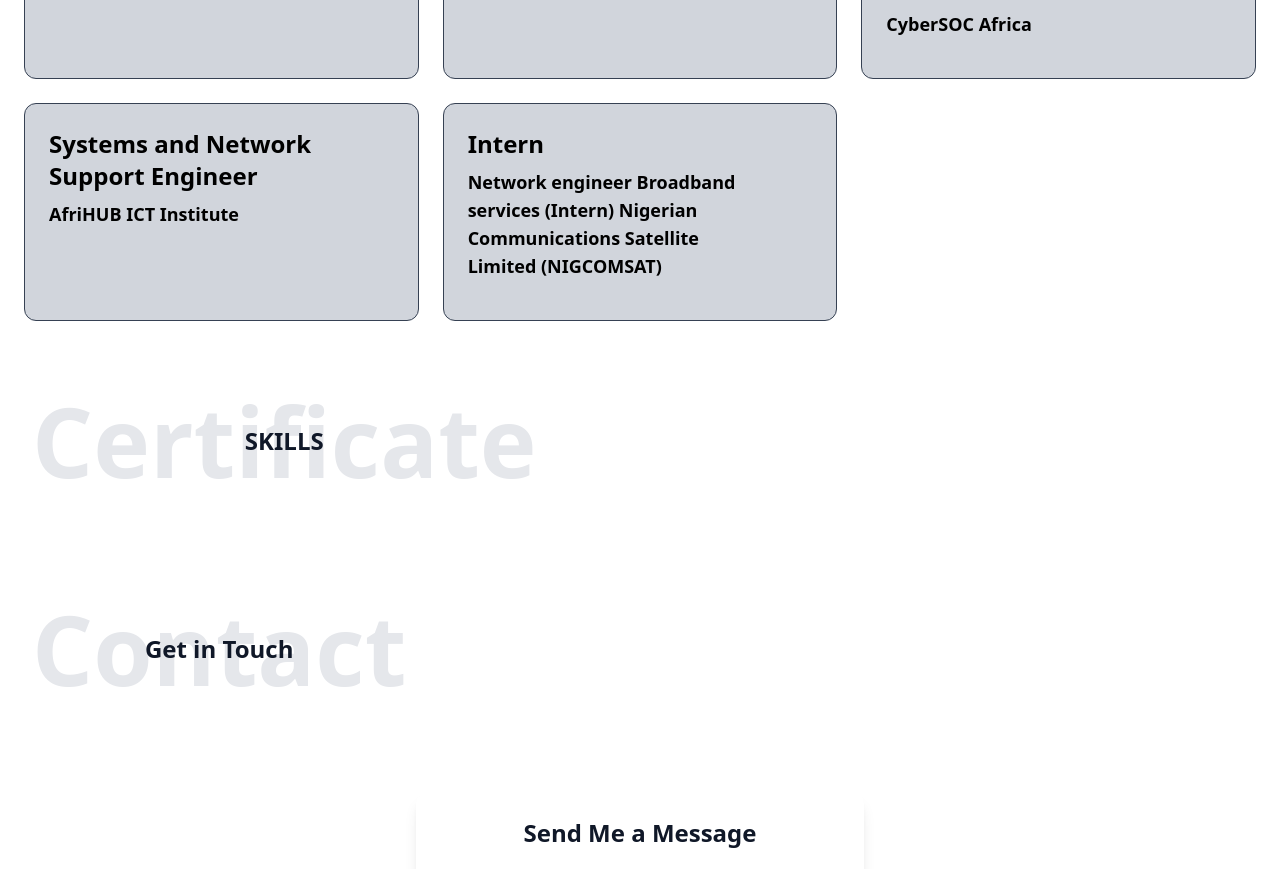
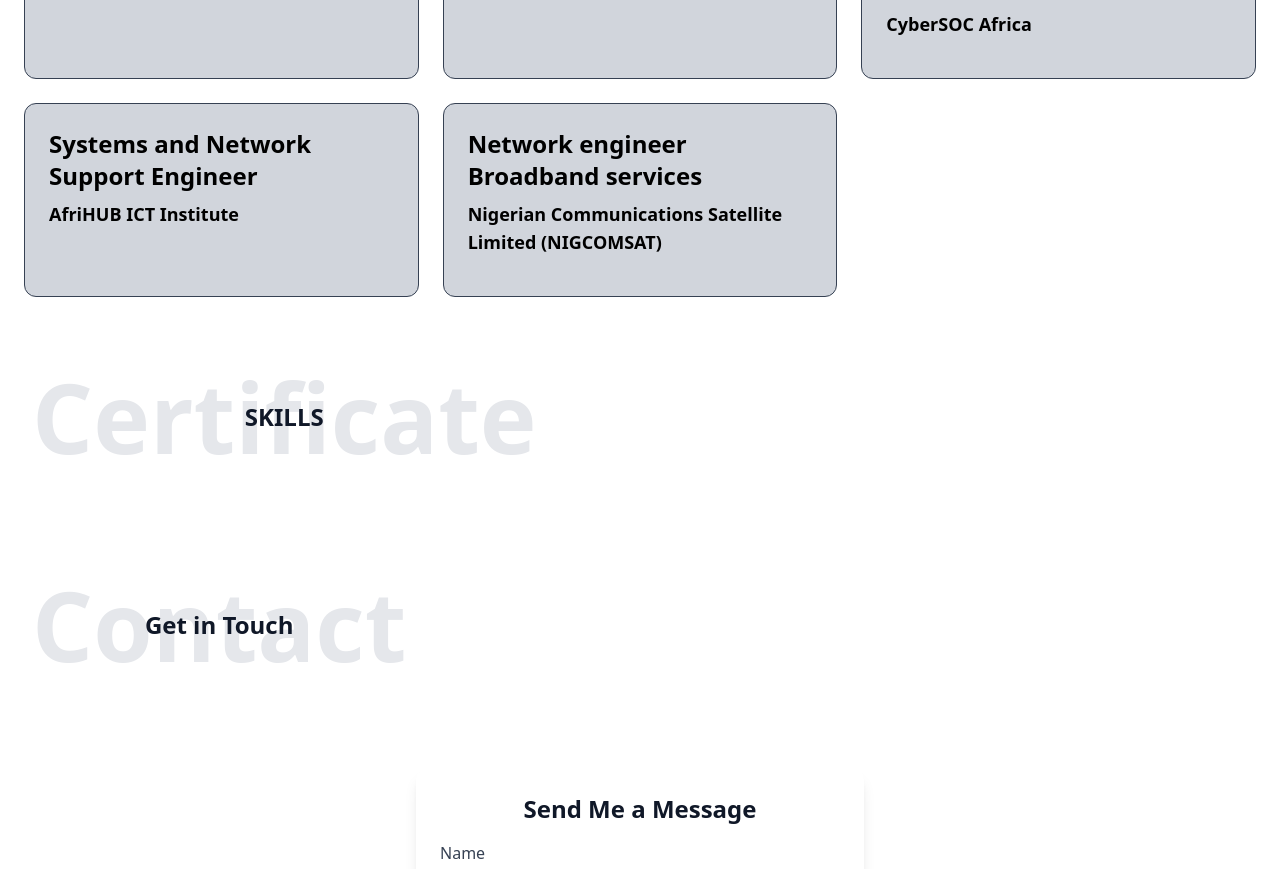
Before and after one commit to codenameMANUEL/ayo_portfolio, a React (Vite) app: page / in a window 1280 px wide. Shown: the part 1560-2429 px from the top of the page. Built offline with nearby package versions, Linux system fonts and the light colour scheme.

Commit message:
project.jsx

```diff
--- a/src/Projects.jsx
+++ b/src/Projects.jsx
@@ -42,10 +42,11 @@
         </div>
 
         <div className="bg-gray-300 border border-gray-700 rounded-xl p-6">
-          <h1 className="text-2xl font-semibold mb-2">Intern</h1>
+          <h1 className="text-2xl font-semibold mb-2">
+            Network engineer Broadband services
+          </h1>
           <h2 className="text-lg font-semibold mb-4">
-            Network engineer Broadband services (Intern) Nigerian Communications
-            Satellite Limited (NIGCOMSAT)
+            Nigerian Communications Satellite Limited (NIGCOMSAT)
           </h2>
         </div>
       </main>
```
